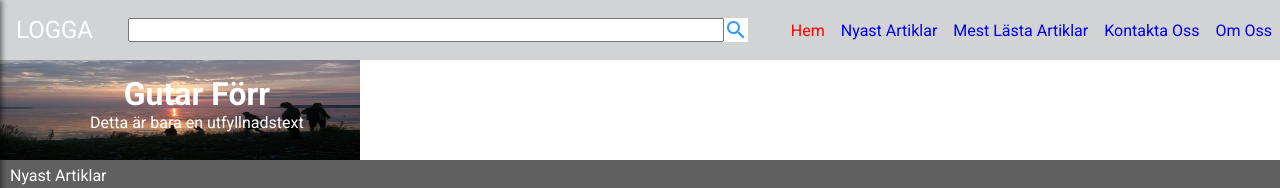
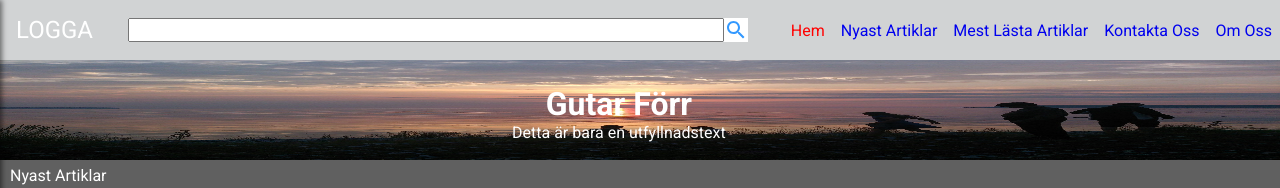
Before and after one commit to wongprom/gutar, a React (Create React App) app: page / in a window 1280 px wide. Shown: the top 188 px of the page. Built offline with nearby package versions, Linux system fonts and the light colour scheme.

Commit message:
Made heroImage/textBox look ok.

```diff
--- a/src/components/HeroSection/HeroSection.scss
+++ b/src/components/HeroSection/HeroSection.scss
@@ -2,7 +2,7 @@
 .hero-section {
   position: fixed;
   top: 60px;
-  min-width: 360px;
+  width: 100%;
   height: 100px;
 
   img {
@@ -19,8 +19,41 @@
     align-items: center;
 
     position: absolute;
-    top: 15%;
-    left: 25%;
+    top: 25%;
+    left: 30%;
 
   }
 }
+
+
+/* Extra small devices (phones, 600px and down) */
+@media only screen and (max-width: 600px) {}
+
+/* Small devices (portrait tablets and large phones, 600px and up) */
+@media only screen and (min-width: 600px) {}
+
+/* Medium devices (landscape tablets, 768px and up) */
+@media only screen and (min-width: 768px) {
+  .hero-section {
+    .text-box{
+      position: absolute;
+      top: 25%;
+      left: 40%;
+    }
+  }
+}
+
+/* Large devices (laptops/desktops, 992px and up) */
+@media only screen and (min-width: 992px) {}
+
+/* Extra large devices (large laptops and desktops, 1200px and up) */
+@media only screen and (min-width: 1200px) {
+  .hero-section {
+    .text-box{
+      position: absolute;
+      top: 25%;
+      left: 40%;
+    }
+  }
+
+}
```
